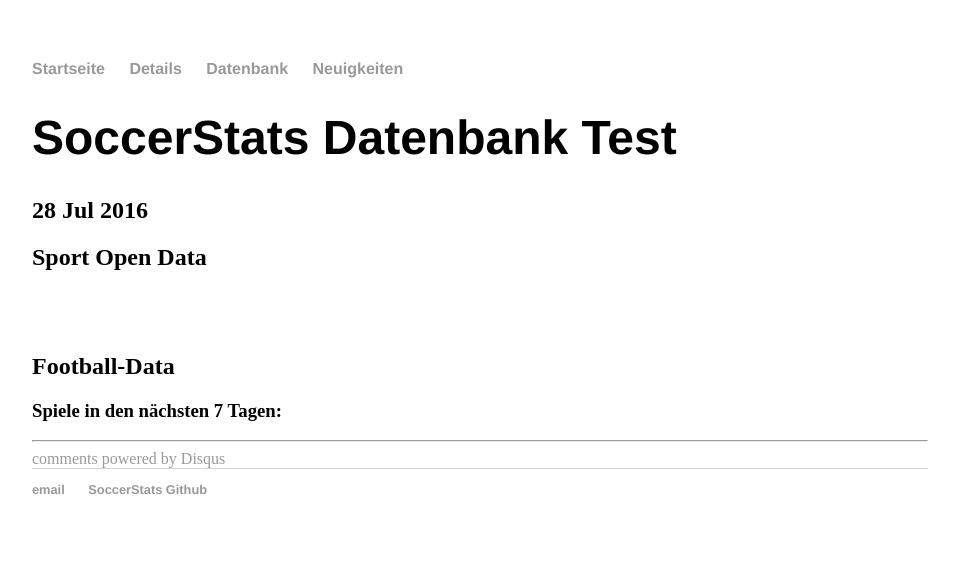
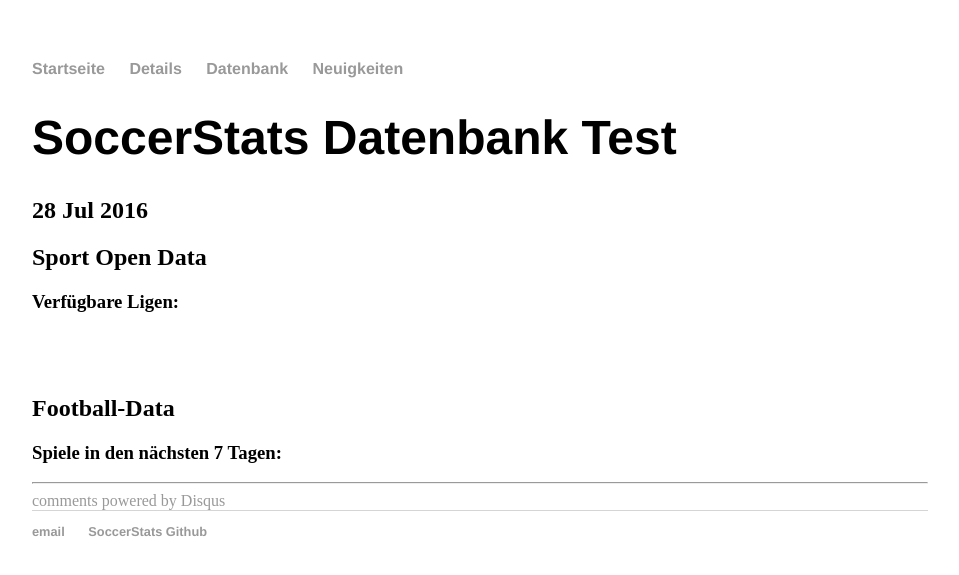
Before and after one commit to Thames1990/Thames1990.github.io, a Jekyll site: the page built from _posts/2016-07-28-database-test.md, in a window 1280 px wide. Shown: the top 575 px of the page, without its empty margins (160-1119 px from the left). Built offline with Jekyll 4.4.1, drawn with Linux system fonts in a browser that asks for light colours; nearby versions of some CDN libraries; comment, search, counter and statistics services are not loaded.

Commit message:
Update 2016-07-28-database-test.md

```diff
--- a/_posts/2016-07-28-database-test.md
+++ b/_posts/2016-07-28-database-test.md
@@ -30,6 +30,7 @@ date: 2016-07-28
 </script>
 
 <h2>Sport Open Data</h2>
+<h3>Verfügbare Ligen:</h3>
 <pre id="sports_open_data"></pre>
 <br>
 <h2>Football-Data</h2>
```
